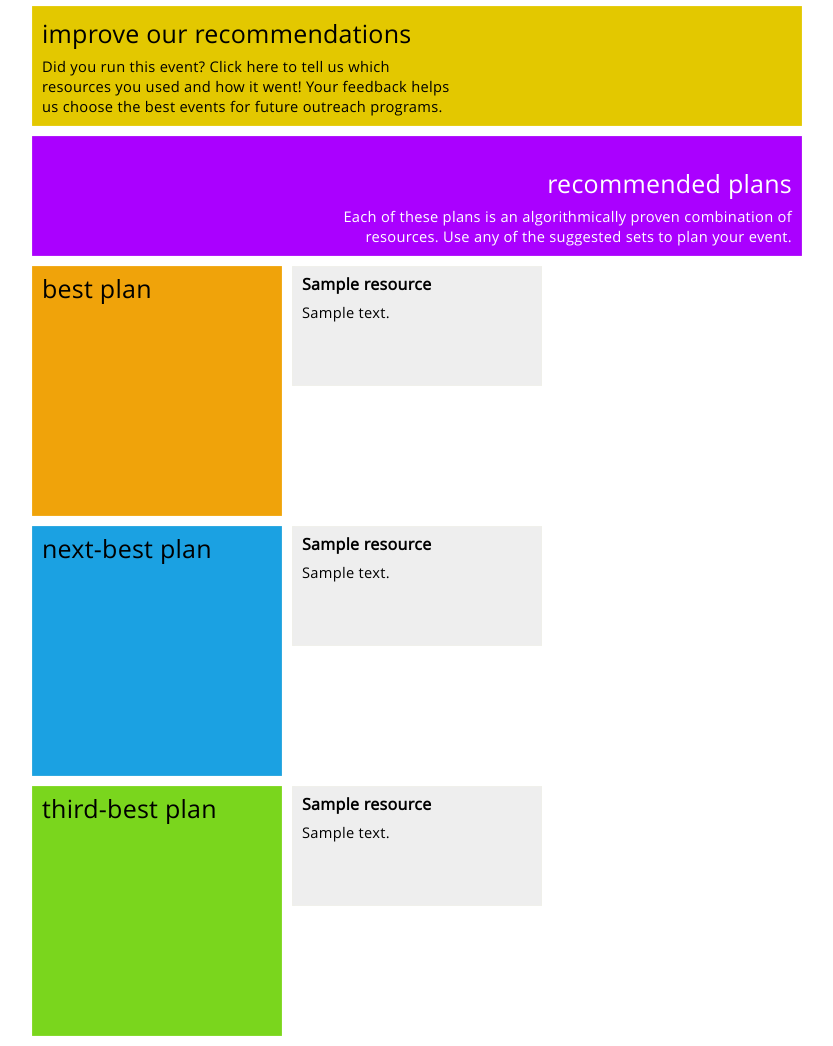
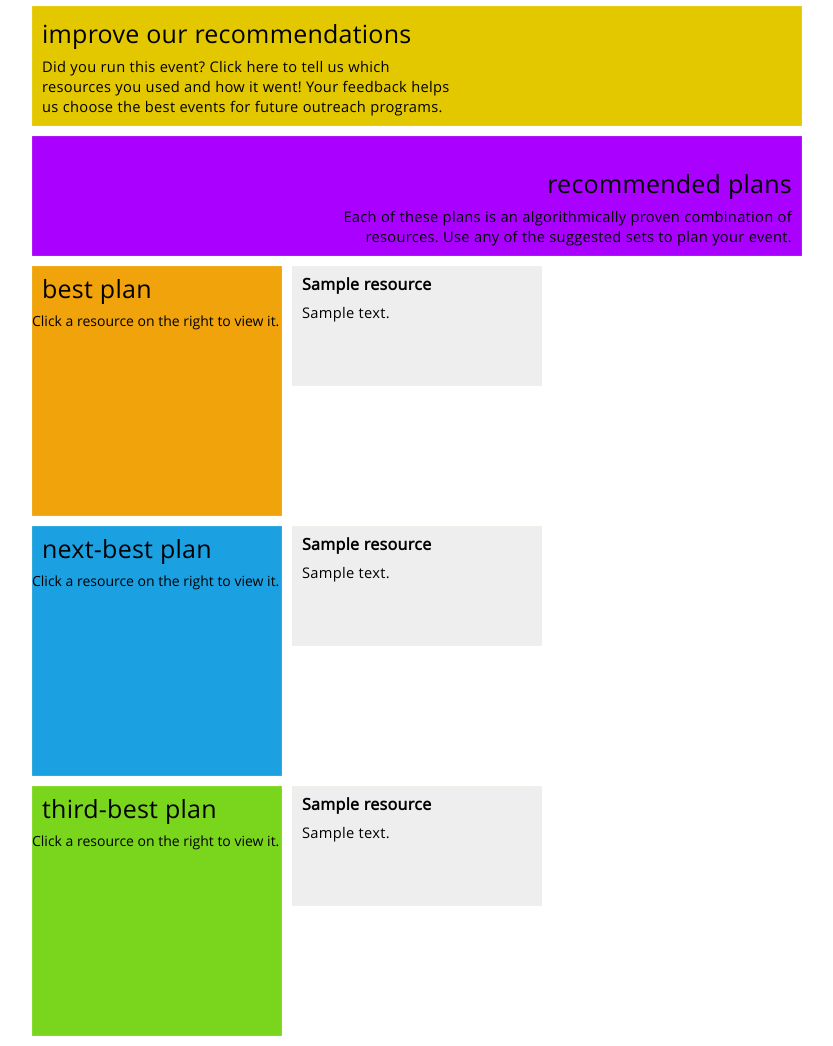
Before and after one commit to ohemorange/gsr14, a Django app: template templates/event.html in a window 1280 px wide. Shown: the part 362-1408 px from the top of the page, without its empty margins (208-1041 px from the left). Run offline with Django 3.2, Linux system fonts and the light colour scheme; the template is opened without the code that fills it: most values are stand-ins (such as "Sample title", 1, 10 or a date in 2020); some libraries are stand-ins or nearby versions.

Commit message:
made style more consistent across pages and removed click-hand from non-clickable items

```diff
--- a/templates/event.html
+++ b/templates/event.html
@@ -2,16 +2,16 @@
 
 {% block body %}
 <div class="tile-area no-padding clearfix">
-    <div class="tile-group no-margin no-padding clearfix" style="width: 100%">
-        <div class="tile double double-vertical bg-teal ol-transparent">
+    <div class="tile-group no-margin no-padding clearfix" style="cursor:default;width: 100%">
+        <div style="cursor:default;" class="tile double double-vertical bg-teal ol-transparent">
             <div class="tile-content">
-                <h1 class="text-right" style='position:absolute;bottom:0;right:0;' id="fix_size">{{ event.name }}</h1>
+                <h1 class="text-right" style='cursor:default;position:absolute;bottom:0;right:0;' id="fix_size">{{ event.name }}</h1>
             </div>
         </div>
 
-        <div class="tile quadro double-vertical ol-transparent bg-orange">
+        <div style="cursor:default;" class="tile quadro double-vertical ol-transparent bg-orange">
             <div class="tile-content">
-                <h2 style="position:absolute;bottom:0;">{{ event.description }}</h2>
+                <h2 style="cursor:default;position:absolute;bottom:0;">{{ event.description }}</h2>
             </div>
         </div>
     </div>
@@ -27,20 +27,21 @@
         </div>
     </a>
 
-    <div class="tile-group no-margin no-padding clearfix" style="width: 100%">
+    <div class="tile-group no-margin no-padding clearfix" style="cursor:default;width: 100%">
         <div class="tile bg-violet ol-transparent "  style="width:770px;">
-            <div class="tile-content" style="padding:40px;">
-                <div style="position:absolute;bottom:0;right:0;">
-                <h2 class="text-right fg-white">recommended plans</h2>
-                <p class="text-right fg-white" style="width:500px;">Each of these plans is an algorithmically proven combination of resources. Use any of the suggested sets to plan your event.</p>
+            <div class="tile-content" style="cursor:default;padding:40px;">
+                <div style="cursor:default;position:absolute;bottom:0;right:0;">
+                <h2 class="text-right fg-black">recommended plans</h2>
+                <p class="text-right fg-black" style="width:500px;">Each of these plans is an algorithmically proven combination of resources. Use any of the suggested sets to plan your event.</p>
                 </div>
             </div>
         </div>
     </div>
 
     <div class ="tile-group no-margin no-padding clearfix" style="width:100%">
-        <div data-click="transform" class ='tile bg-amber double double-vertical ol-transparent'>
+        <div style="cursor:default;" class ='tile fg-black bg-amber double double-vertical ol-transparent'>
             <h2>best plan</h2>
+	    Click a resource on the right to view it.
         </div>
         {% for resource in event.recommendation_1.resources.all %}
         <a data-click="transform" href="{{ resource.link }}" class ="tile {{ colors1.0 }} double ol-transparent">
@@ -51,8 +52,9 @@
     </div>
 
     <div class ="tile-group no-margin no-padding clearfix" style="width:100%">
-        <div class ='tile bg-cyan double double-vertical ol-transparent'>
-            <h2>next-best plan</h2>
+        <div style="cursor:default;" class ='tile fg-black bg-cyan double double-vertical ol-transparent'>
+            <h2>next-best plan </h2>
+	    Click a resource on the right to view it.
         </div>
         {% for resource in event.recommendation_2.resources.all %}
         <a data-click="transform" href="{{ resource.link }}" class ="tile {{ colors2.0 }} double ol-transparent">
@@ -63,8 +65,9 @@
     </div>
 
     <div class ="tile-group no-margin no-padding clearfix" style="width:100%">
-        <div class ='tile bg-lightGreen double double-vertical ol-transparent'>
+        <div style="cursor:default;" class ='tile fg-black bg-lightGreen double double-vertical ol-transparent'>
             <h2>third-best plan</h2>
+	    Click a resource on the right to view it.
         </div>
         {% for resource in event.recommendation_3.resources.all %}
         <a  href="{{ resource.link }}" data-click="transform" class ="tile {{ colors3.0 }} double ol-transparent">
```
